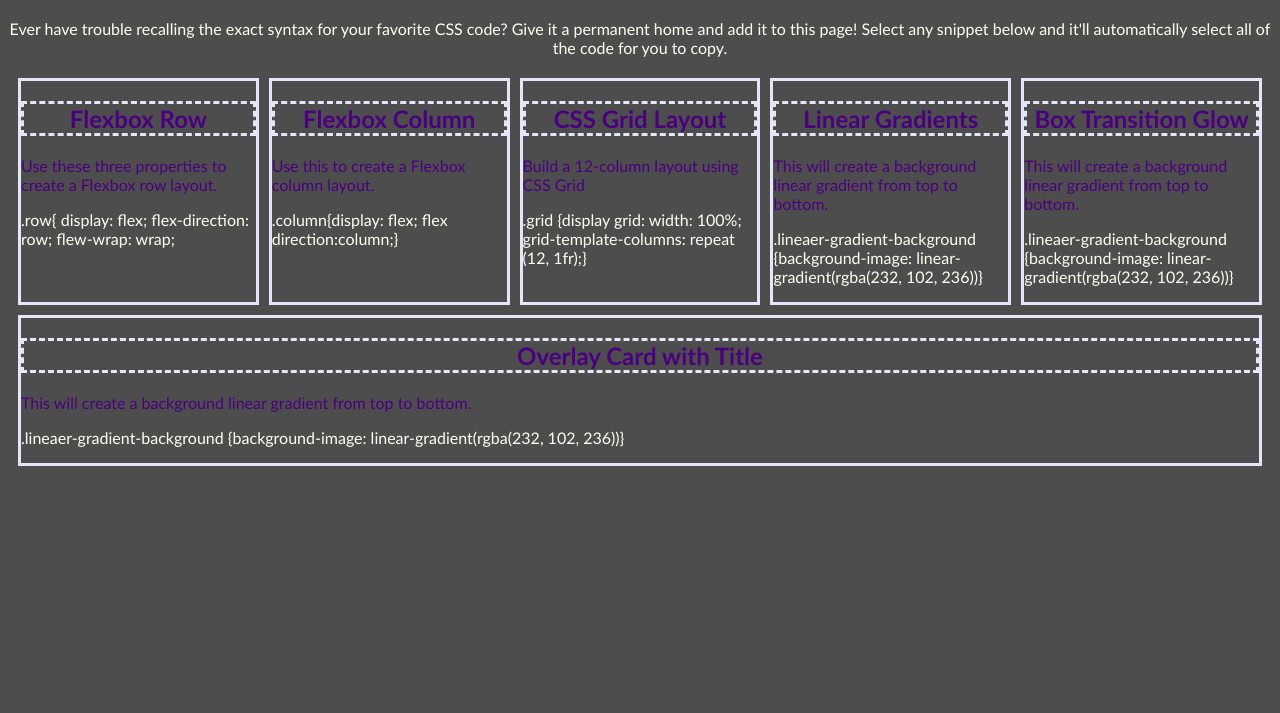
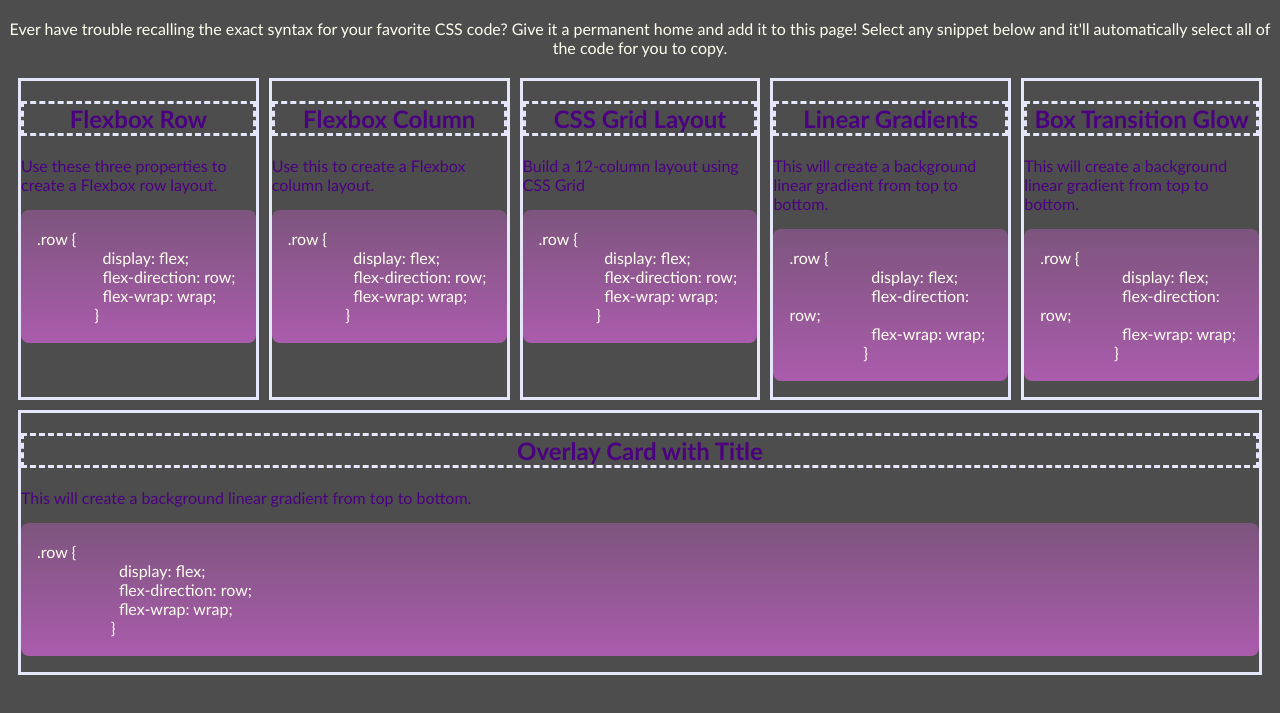
Before and after one commit to ctolnai/day-5miniproject, a plain HTML site: page index.html in a window 1280 px wide. Shown: the part 63-776 px from the top of the page. Drawn offline with Linux system fonts and the light colour scheme.

Commit message:
added gradient

```diff
--- a/assets/css/style.css
+++ b/assets/css/style.css
@@ -1,9 +1,12 @@
 * {
-    background-color: rgb(78, 77, 77);
+
     font-family: 'Gill Sans', 'Gill Sans MT', Calibri, 'Trebuchet MS', sans-serif;
     color: ivory;
 }
 
+body {
+    background-color: rgb(78, 77, 77);
+}
 h1, h2, h3 {
     color: indigo;
 }
@@ -49,3 +52,21 @@ div section h2 {
     border-style: dashed;
     text-align: center;
 }
+
+pre {
+    /* set styles to make it so code wraps in <pre> instead of overflowing */
+    white-space: pre-wrap;
+    overflow: auto;
+    tab-size: 4;
+    padding: 1.2rem 1rem;
+    color: var(--gin);
+    border-radius: 8px;
+    /* use linear-gradient() function to create a fading background  */
+    background-image: linear-gradient(
+      rgba(232, 102, 236, 0.3) 0%,
+      rgba(232, 102, 236, 0.6) 100%
+    );
+    display: flex;
+    align-items: center;
+
+  }
--- a/index.html
+++ b/index.html
@@ -21,10 +21,11 @@
         <section>
             <h2>Flexbox Row</h2>
             <p class="title">Use these three properties to create a Flexbox row layout.</p>
-            <p>.row{
+            <p><pre class="code-block"><code>.row {
                 display: flex;
                 flex-direction: row;
-                flew-wrap: wrap;
+                flex-wrap: wrap;
+              }</code></pre>
             </p>
         </section>
         <section>
@@ -32,8 +33,11 @@
             <p class="title">
                 Use this to create a Flexbox column layout.
             </p>
-            <p>
-                .column{display: flex; flex direction:column;}
+            <p><pre class="code-block"><code>.row {
+                display: flex;
+                flex-direction: row;
+                flex-wrap: wrap;
+              }</code></pre>
             </p>
         </section>
         <section>
@@ -41,7 +45,11 @@
             <p class="title">
                 Build a 12-column layout using CSS Grid
             </p>
-            <p>.grid {display grid: width: 100%; grid-template-columns: repeat (12, 1fr);}
+            <p><pre class="code-block"><code>.row {
+                display: flex;
+                flex-direction: row;
+                flex-wrap: wrap;
+              }</code></pre>
             </p>
         </section>
             <section>
@@ -50,7 +58,11 @@
                 This will create a background linear gradient from top to bottom.
             </p>
             <p>
-                .lineaer-gradient-background {background-image: linear-gradient(rgba(232, 102, 236))}
+                <pre class="code-block"><code>.row {
+                    display: flex;
+                    flex-direction: row;
+                    flex-wrap: wrap;
+                  }</code></pre>
             </p>
         </section>
         <section>
@@ -59,7 +71,11 @@
                 This will create a background linear gradient from top to bottom.
             </p>
             <p>
-                .lineaer-gradient-background {background-image: linear-gradient(rgba(232, 102, 236))}
+                <pre class="code-block"><code>.row {
+                    display: flex;
+                    flex-direction: row;
+                    flex-wrap: wrap;
+                  }</code></pre>
             </p>
         </section>
             <section>
@@ -68,7 +84,11 @@
                 This will create a background linear gradient from top to bottom.
             </p>
             <p>
-                .lineaer-gradient-background {background-image: linear-gradient(rgba(232, 102, 236))}
+                <pre class="code-block"><code>.row {
+                    display: flex;
+                    flex-direction: row;
+                    flex-wrap: wrap;
+                  }</code></pre>
             </p>
         </section>
 
```
